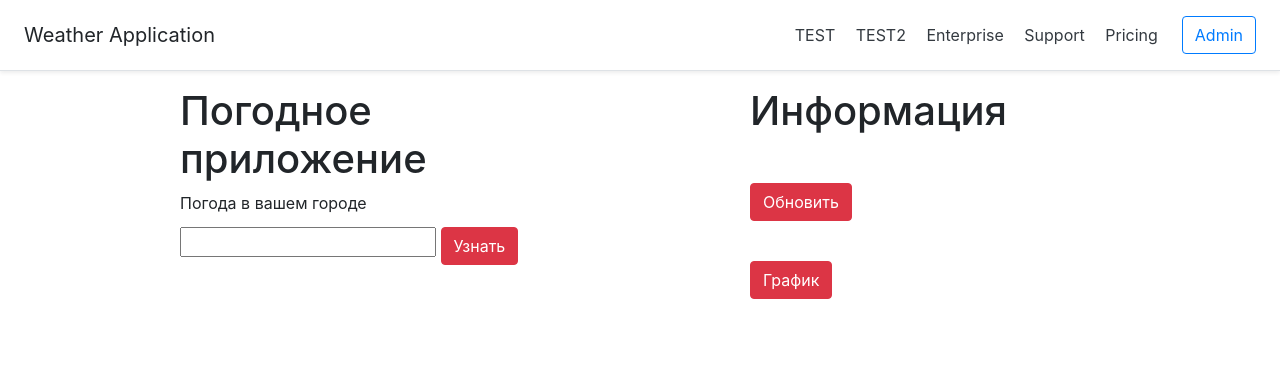
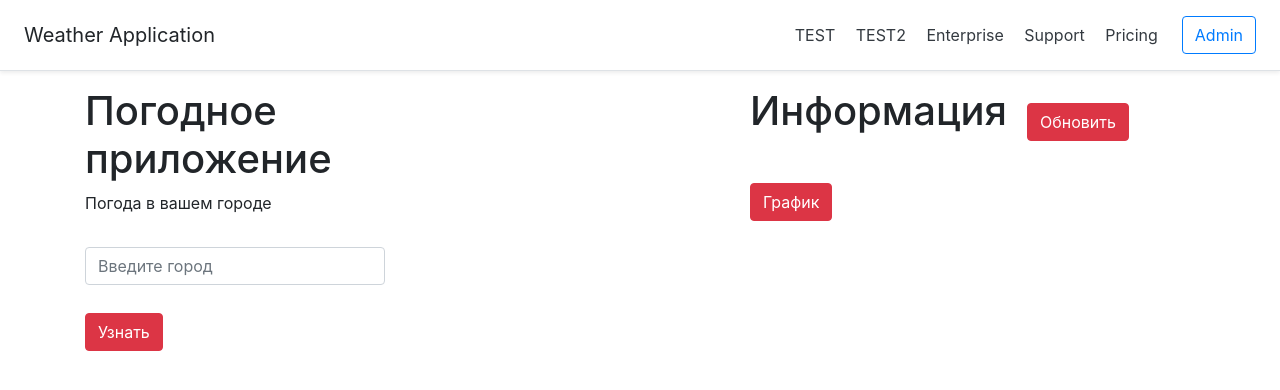
Before and after one commit to MeDveDkaMa/weather_app, a Django app: page / in a window 1280 px wide. Shown: the top 390 px of the page. Run offline with Django 3.2, Linux system fonts and the light colour scheme; data that the repository does not hold is empty; some libraries are stand-ins or nearby versions.

Commit message:
Updates for html

```diff
--- a/templates/weather/index.html
+++ b/templates/weather/index.html
@@ -21,22 +21,28 @@
 
 <div class="container">
     <div class="row">
-        <div class="col-5 offset-1">
+        <div class="col-5">
             <h1>Погодное приложение</h1>
             <form action="{% url 'add_city' %}" method="post" id="addForm">
                 {% csrf_token %}
-                <label for="city">Погода в вашем городе</label><br>
+                <label for="city">Погода в вашем городе</label><br><br>
                 {{ form.name }}
+                <br>
                 <input type="submit" name="send" value="Узнать" class="mt-1 btn btn-danger">
             </form>
         </div>
-        <div class="col-5 offset-1">
+        <div class="col-5 offset-2 ">
+            <div class="row">
+                <div class="col-md-3">
                     <h1>Информация</h1>
-            <br>
+                </div>
+                <div class="col-md-3 offset-md-4">
                     <form action="{% url 'update_info' %}" method="post" id="addForm">
                         {% csrf_token %}
                         <input type="submit" name="send" value="Обновить" class="mt-3 btn btn-danger">
                     </form>
+                </div>
+            </div>
             <br>
             <form action="{% url 'all_temperature_info' %}" method="get" id="addForm">
                 <input type="submit" name="" value="График" class="mt-3 btn btn-danger">
@@ -55,10 +61,21 @@
                                  class="img-thumbnail">
                         </div>
                     </div>
+                    <div class="row">
+                        <div class="col-md-3">
+                            <form action="{% url 'history_city' city.information.city_id %}" method="get">
+                                {{ formHistory.name }}
+                                <input type="submit" name="" value="Подробнее" class="mt-2 btn btn-danger">
+                            </form>
+                        </div>
+                        <div class="col-md-1 offset-md-1">
                             <form action="{% url 'history_city' city.information.city_id %}" method="get">
                                 {{ formHistory.name }}
                                 <input type="submit" name="" value="История" class="mt-2 btn btn-danger">
                             </form>
+                        </div>
+                    </div>
+                    <br>
                 </div>
             {% endfor %}
         </div>
--- a/weather/forms.py
+++ b/weather/forms.py
@@ -1,4 +1,6 @@
 from django import forms
+from django.forms import TextInput
+
 from .models import City, Information
 
 
@@ -6,6 +8,10 @@ class AddCityForm(forms.ModelForm):
     class Meta:
         model = City
         fields = {"name"}
+        widgets = {'name': TextInput(attrs={'class': 'form-control',
+                                            'placeholder': 'Введите город',
+                                            'style': 'width:300px'
+                                            })}
 
 
 class AddInformationForm(forms.ModelForm):
```
Lines whose indentation alone changed are shown as unchanged.
